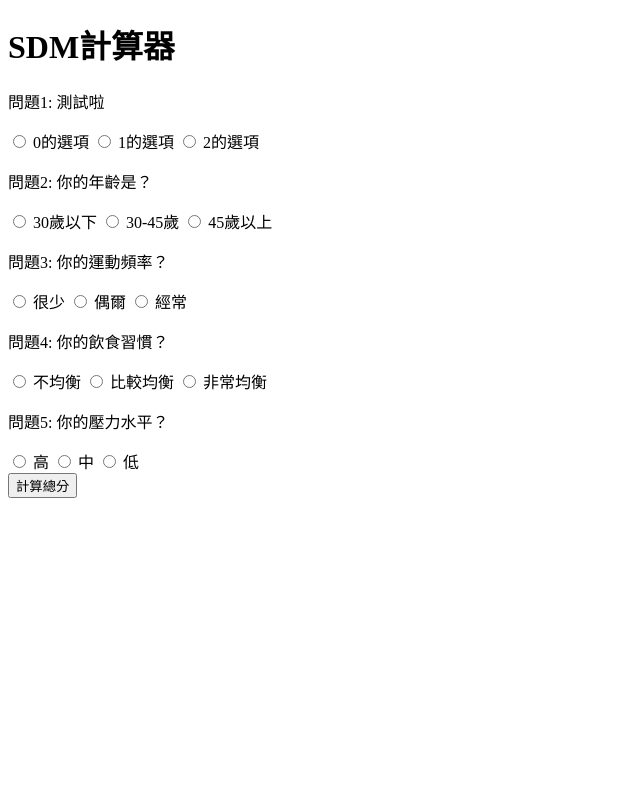
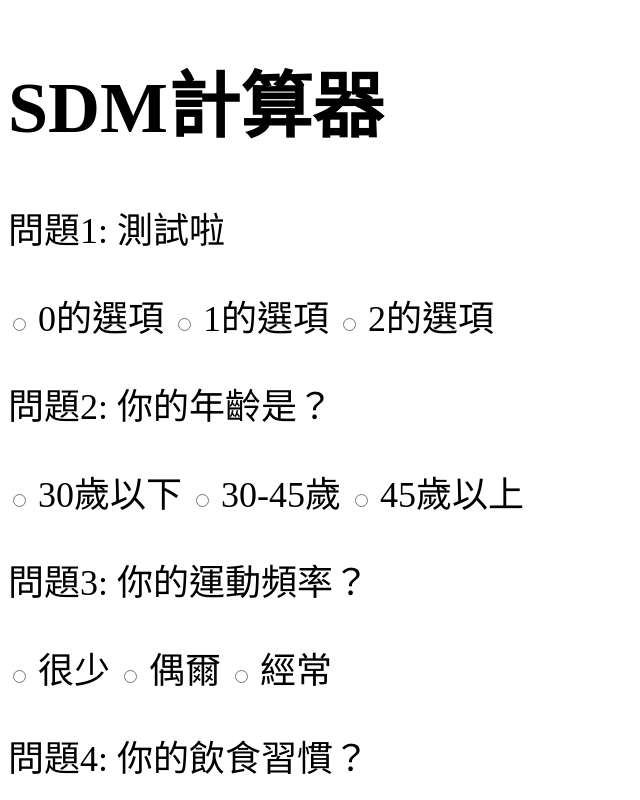
Before and after one commit to b405110056/SDMcalculator, a plain HTML site: page index.html in a window 1280 px wide. Shown: the top 800 px of the page, without its empty margins (0-640 px from the left). Drawn offline with Linux system fonts and the light colour scheme.

Commit message:
Update index.html

```diff
--- a/index.html
+++ b/index.html
@@ -3,6 +3,23 @@
 <head>
 <meta charset="UTF-8">
 <title>SDM計算器</title>
+  <style>
+  body {
+    font-size: 36px; /* 設定整個頁面的基本字體大小 */
+  }
+  h1 {
+    font-size: 72px; /* 設定標題 h1 的字體大小 */
+  }
+  p {
+    font-size: 36px; /* 設定段落文字的大小 */
+  }
+  label {
+    font-size: 36px; /* 設定標籤文字的大小 */
+  }
+  button {
+    font-size: 36px; /* 設定按鈕文字的大小 */
+  }
+</style>
 </head>
 <body>
 <h1>SDM計算器</h1>
```
